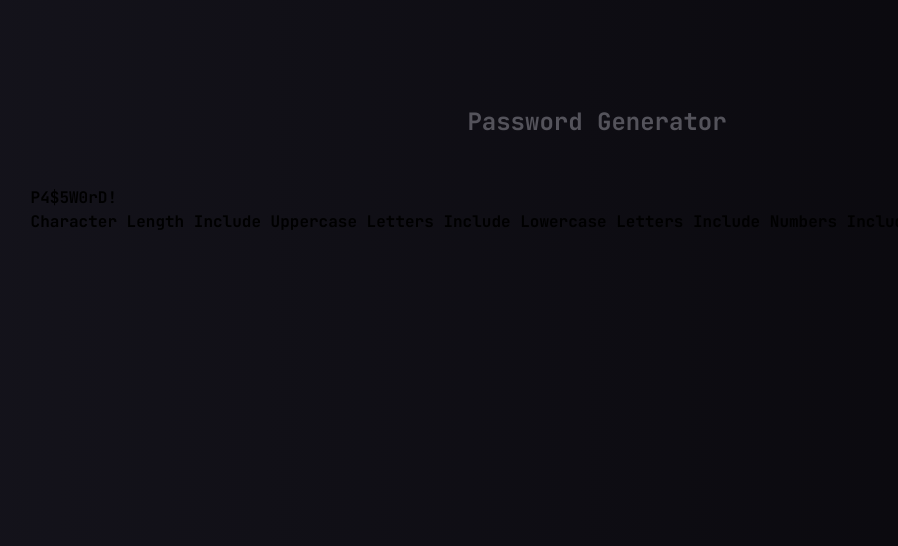
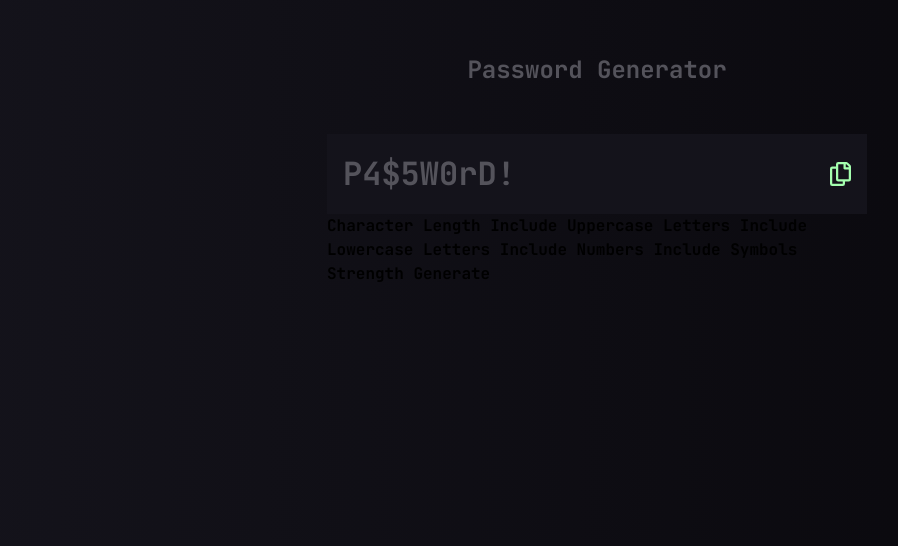
Before and after one commit to Sven-27/password-generator, a React (Vite) app: page / in a window 1280 px wide. Shown: the part 254-800 px from the top of the page, without its empty margins (43-941 px from the left). Built offline with nearby package versions, Linux system fonts and the light colour scheme.

Commit message:
created and styled result component

```diff
--- a/src/App.jsx
+++ b/src/App.jsx
@@ -1,11 +1,12 @@
+import Result from "./components/result";
 
 function App() {
 
   return (
-    <main>
+    <main className="w-[343px] sm:w-[540px]">
       <h1 className="text-[clamp(1rem,4vw,1.5rem)] text-grey-700 leading-20 sm:leading-32 text-center">Password Generator</h1>
+      <Result />
 
-  <p className="">P4$5W0rD!</p>
 
   Character Length
 
--- /dev/null
+++ b/src/components/result.jsx
@@ -0,0 +1,16 @@
+function result() {
+  return (
+    <div className="flex items-center w-full bg-grey-900 p-4">
+      <input
+        className="w-full bg-transparent outline-none border-none text-white placeholder:text-grey-700 text-[clamp(24px,5vw,32px)]"
+        id="result"
+        type="text"
+        readOnly
+        placeholder="P4$5W0rD!"
+      />
+      <img src="./src/assets/images/icon-copy.svg" alt="copy icon" className="cursor-pointer"/>
+    </div>
+  )
+}
+
+export default result
```
